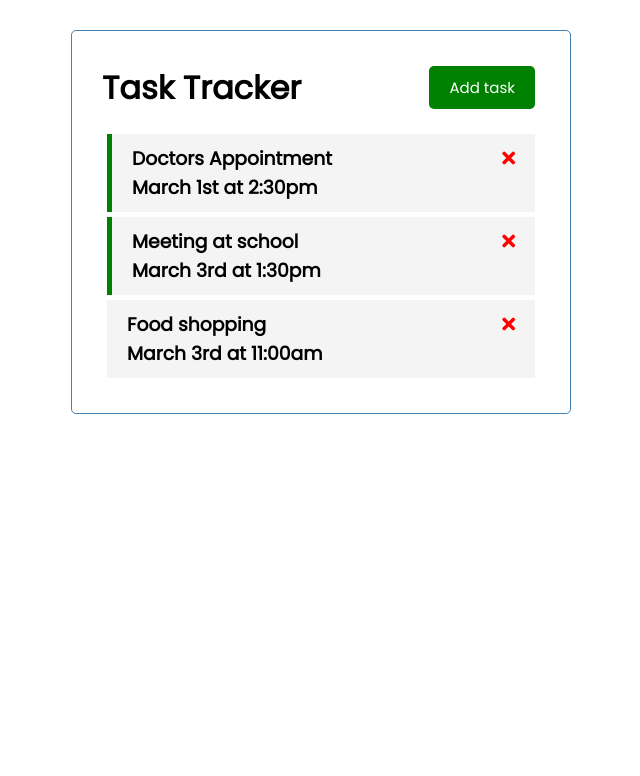
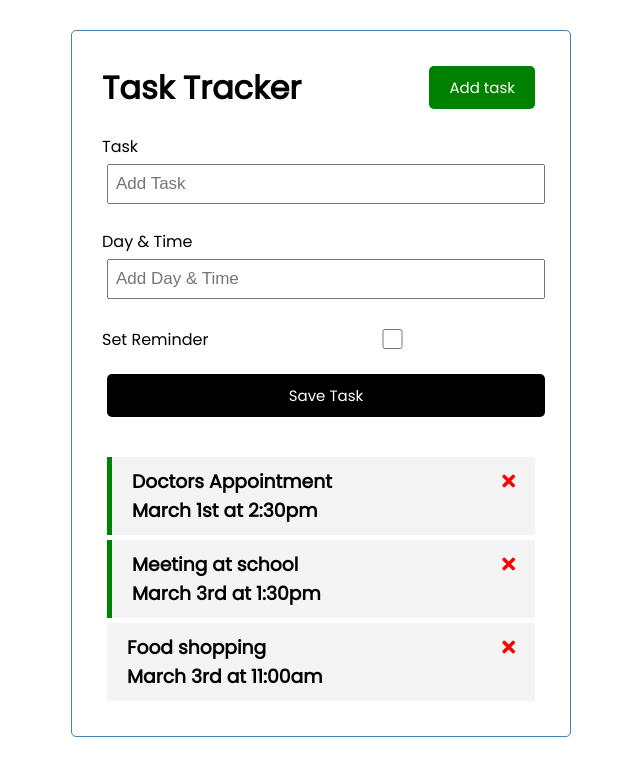
Before and after one commit to SantiagoMC52/vue-course, a Vue app in the folder task-tracker/: page / in a window 1280 px wide. Shown: the top 776 px of the page, without its empty margins (319-959 px from the left). Built offline with nearby package versions, Linux system fonts and the light colour scheme.

Commit message:
Create add new task functionality

```diff
--- a/task-tracker/src/App.vue
+++ b/task-tracker/src/App.vue
@@ -1,6 +1,7 @@
 <template>
   <div class="container">
     <Header title="Task Tracker"/>
+    <AddTask @add-task="addTask"/>
     <Tasks @toggle-reminder="toggleReminder" @delete-task="deleteTask" :tasks="tasks"/>
   </div>
 </template>
@@ -8,12 +9,14 @@
 <script>
 import Header from './components/Header.vue';
 import Tasks from './components/Tasks.vue';
+import AddTask from './components/AddTask.vue';
 
 export default {
   name: 'App',
   components: {
     Header,
     Tasks,
+    AddTask,
   },
   data() {
     return {
@@ -21,6 +24,9 @@
     };
   },
   methods: {
+    addTask(task) {
+      this.tasks = [...this.tasks, task];
+    },
     deleteTask(id) {
       if (window.confirm('Are you sure?')) {
         this.tasks = this.tasks.filter((task) => task.id !== id);
--- /dev/null
+++ b/task-tracker/src/components/AddTask.vue
@@ -0,0 +1,90 @@
+<template>
+    <form @submit="onSubmit" class="add-form">
+    <div class="form-control">
+      <label>Task</label>
+      <input type="text" v-model="text" name="text" placeholder="Add Task" />
+    </div>
+    <div class="form-control">
+      <label>Day & Time</label>
+      <input
+        type="text"
+        v-model="day"
+        name="day"
+        placeholder="Add Day & Time"
+      />
+    </div>
+    <div class="form-control form-control-check">
+      <label>Set Reminder</label>
+      <input type="checkbox" v-model="reminder" name="reminder" />
+    </div>
+
+    <input type="submit" value="Save Task" class="btn btn-block" />
+  </form>
+</template>
+
+<script>
+export default {
+  name: 'AddTask',
+  data() {
+    return {
+      text: '',
+      day: '',
+      reminder: false,
+    };
+  },
+  methods: {
+    onSubmit(event) {
+      event.preventDefault();
+
+      if (!this.text) {
+        alert('Please add a task');
+        return;
+      }
+
+      const newTask = {
+        id: Math.floor(Math.random() * 100000),
+        text: this.text,
+        day: this.day,
+        reminder: this.reminder,
+      };
+
+      this.$emit('add-task', newTask);
+
+      this.text = '';
+      this.day = '';
+      this.reminder = false;
+    },
+  },
+};
+</script>
+
+<style scoped>
+    .add-form {
+    margin-bottom: 40px;
+    }
+    .form-control {
+    margin: 20px 0;
+    }
+    .form-control label {
+    display: block;
+    }
+    .form-control input {
+    width: 100%;
+    height: 40px;
+    margin: 5px;
+    padding: 3px 7px;
+    font-size: 17px;
+    }
+    .form-control-check {
+    display: flex;
+    align-items: center;
+    justify-content: space-between;
+    }
+    .form-control-check label {
+    flex: 1;
+    }
+    .form-control-check input {
+    flex: 2;
+    height: 20px;
+    }
+</style>
```
